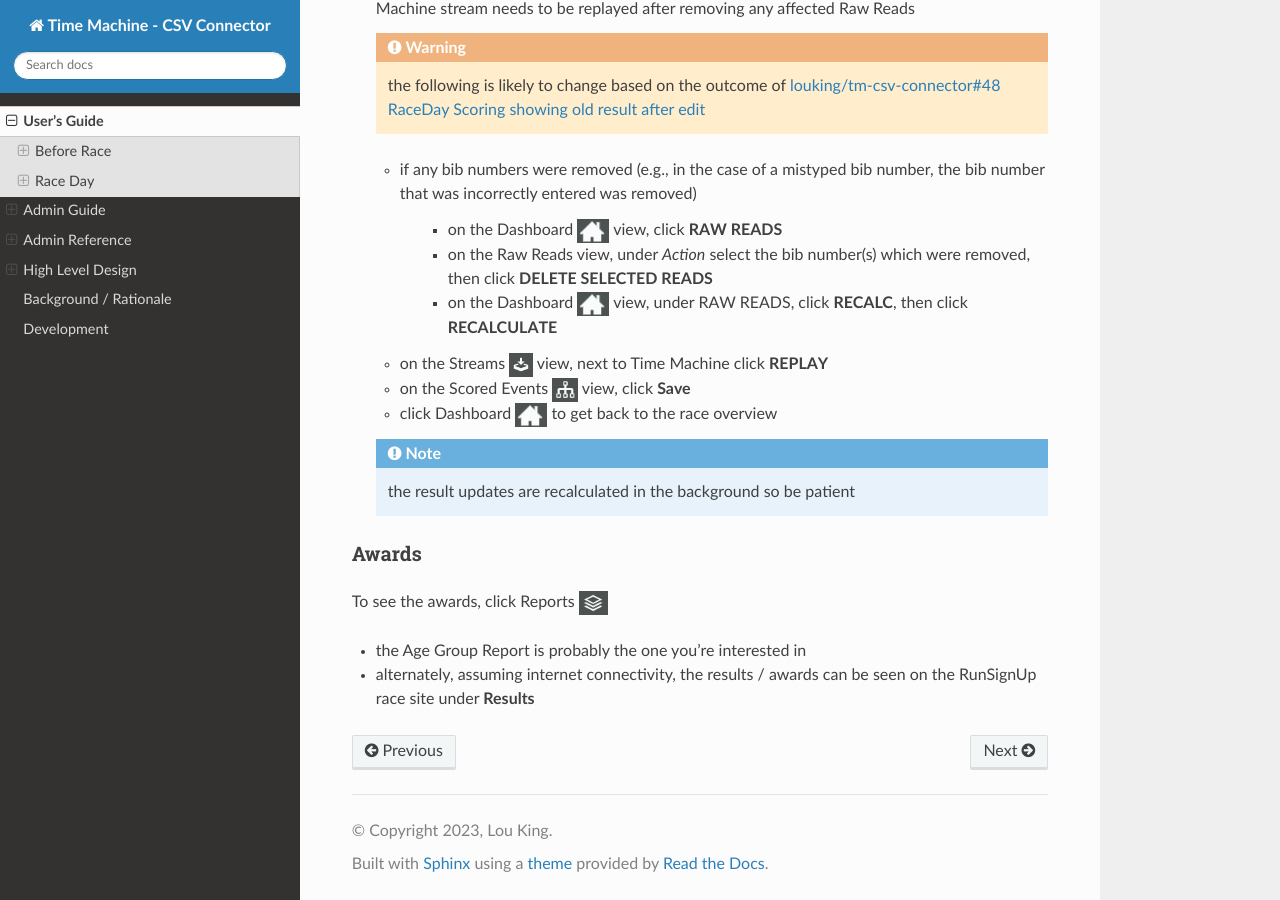
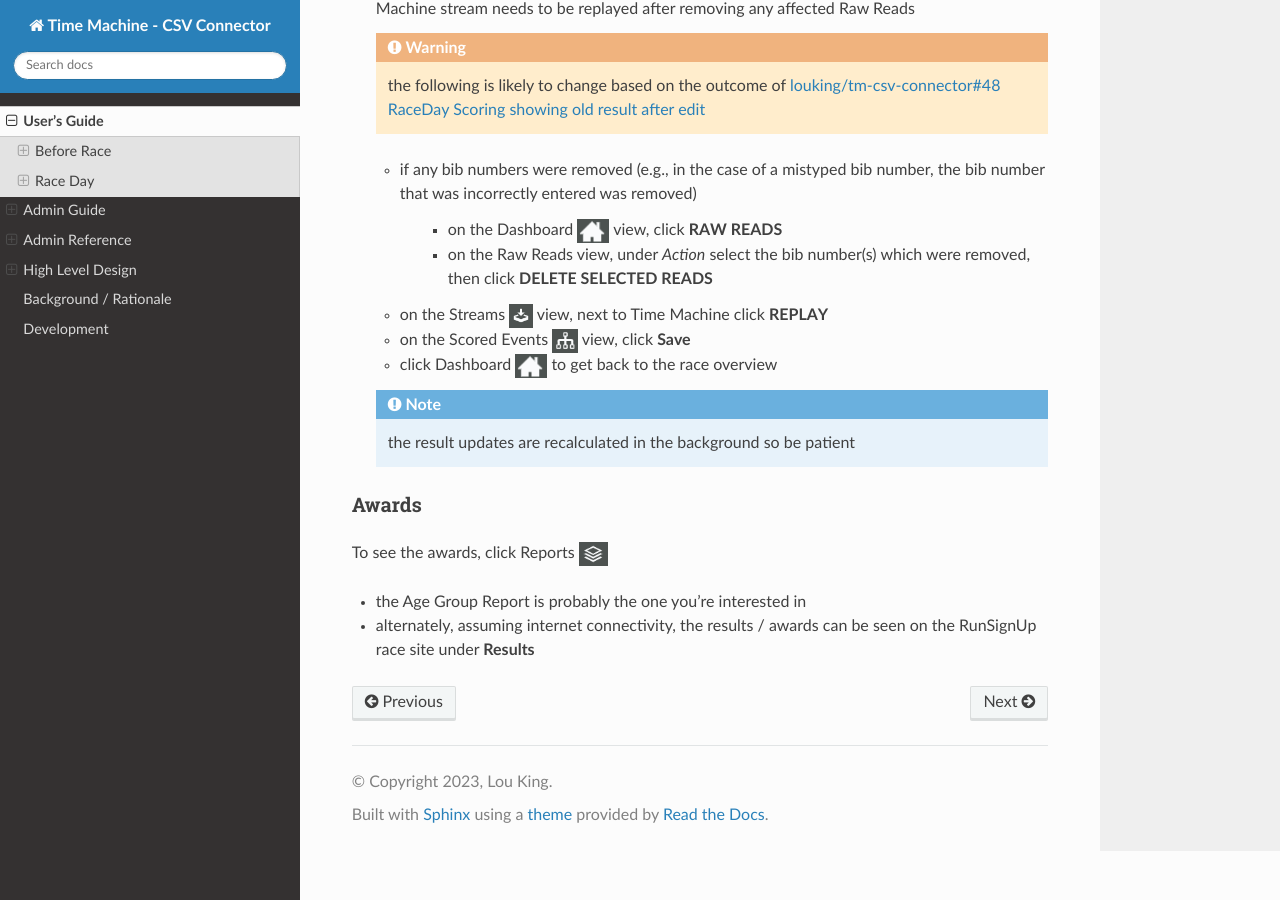
Before and after one commit to louking/tm-csv-connector, a Sphinx documentation site: the page built from web/docs/source/users-guide.rst, in a window 1280 px wide and 900 px high, scrolled down 4829 px. Built offline with Sphinx 7.4.7 and the Read the Docs theme 2.0.0, drawn with Linux system fonts in a browser that asks for light colours.

Commit message:
docs: users guide updated after RDS 4.0.23 (#48)

```diff
--- a/web/docs/source/users-guide.rst
+++ b/web/docs/source/users-guide.rst
@@ -306,8 +306,6 @@ problems must be fixed in **tmtility**
       * on the Dashboard |rds-home| view, click **RAW READS**
       * on the Raw Reads view, under *Action* select the bib number(s) which
         were removed, then click **DELETE SELECTED READS**
-      * on the Dashboard |rds-home| view, under RAW READS, click **RECALC**,
-        then click **RECALCULATE**
 
   * on the Streams |rds-streams| view, next to Time Machine click **REPLAY**
   * on the Scored Events |rds-scored-events| view, click **Save**
```
